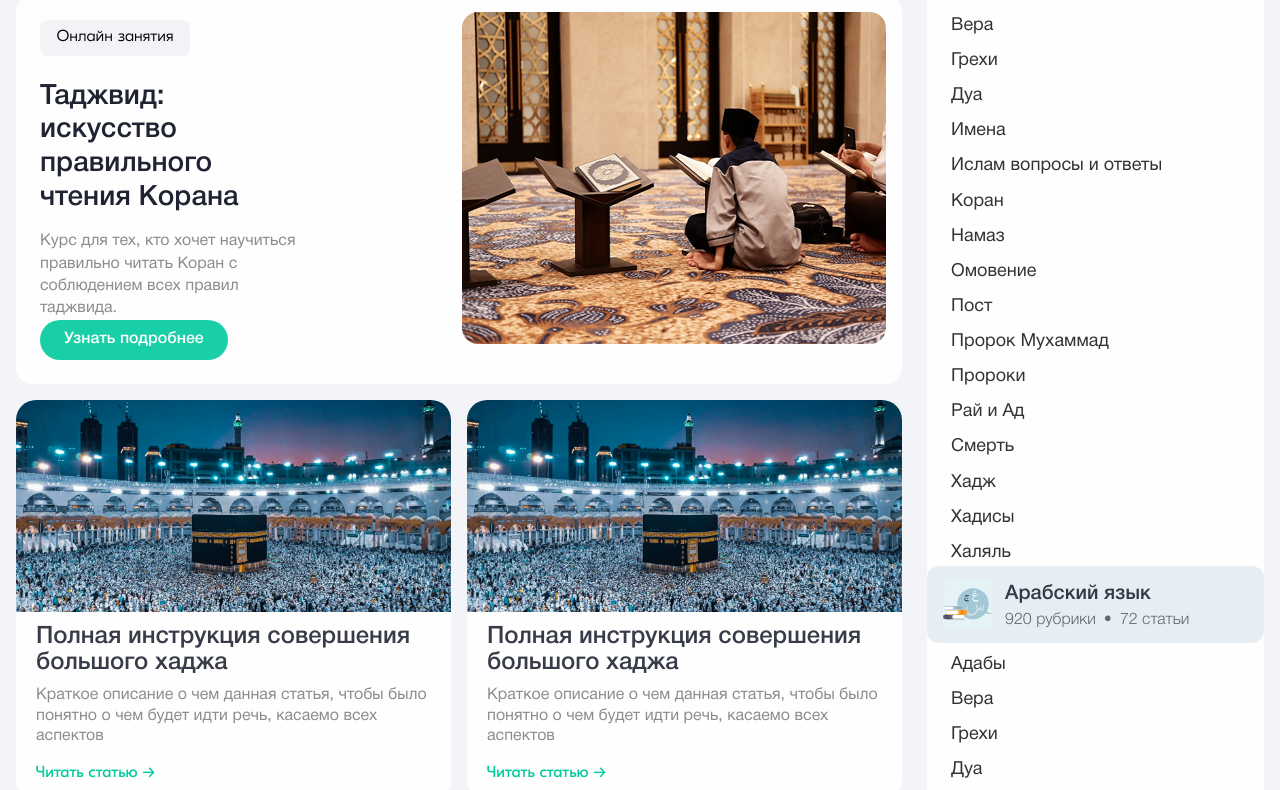
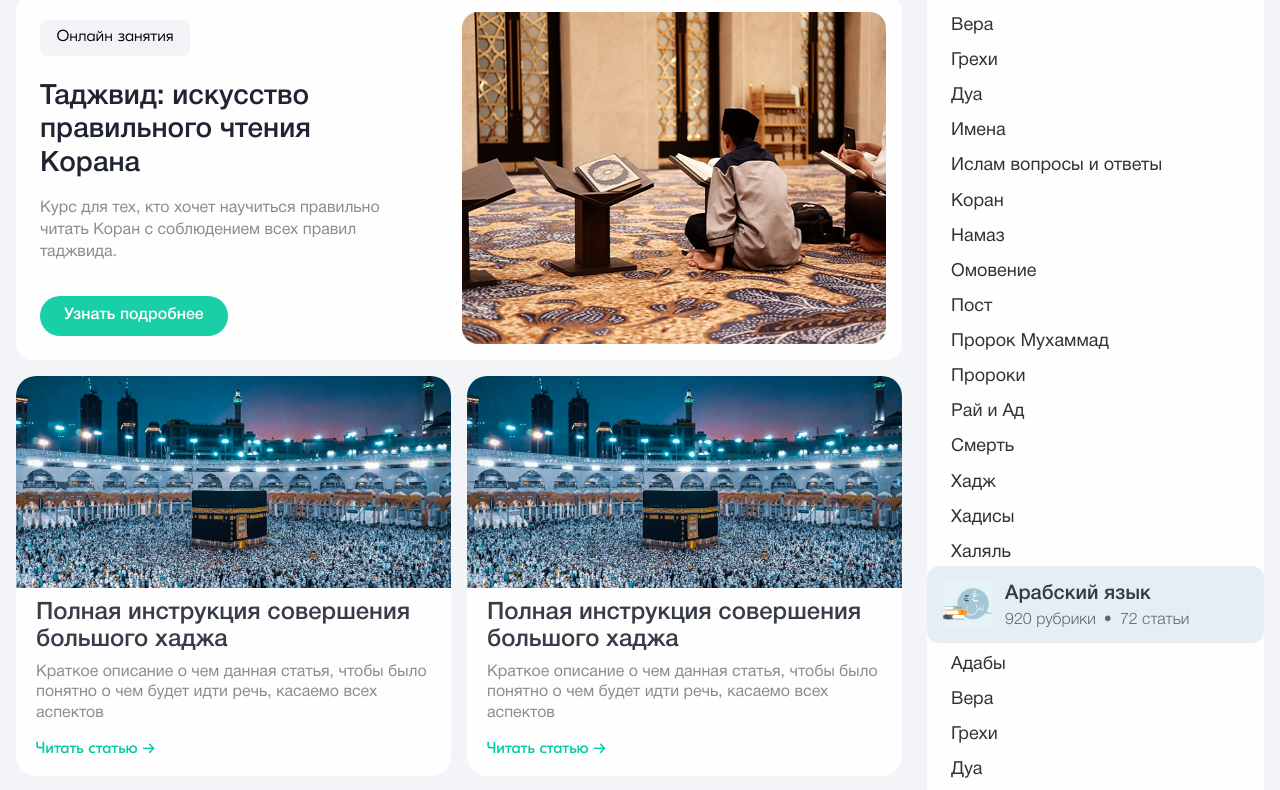
Before and after one commit to Nuruddin999/medina_landing, a Next.js app: page / in a window 1280 px wide. Shown: the part 1780-2570 px from the top of the page. Built offline with nearby package versions, Linux system fonts and the light colour scheme.

Commit message:
change title width

```diff
--- a/src/components/GridBanner/gridbanner.module.scss
+++ b/src/components/GridBanner/gridbanner.module.scss
@@ -35,7 +35,7 @@
     }
 
     .title, .text {
-      width: 71.6%;
+      width: 100%;
     }
 
     .moreButton {
```
